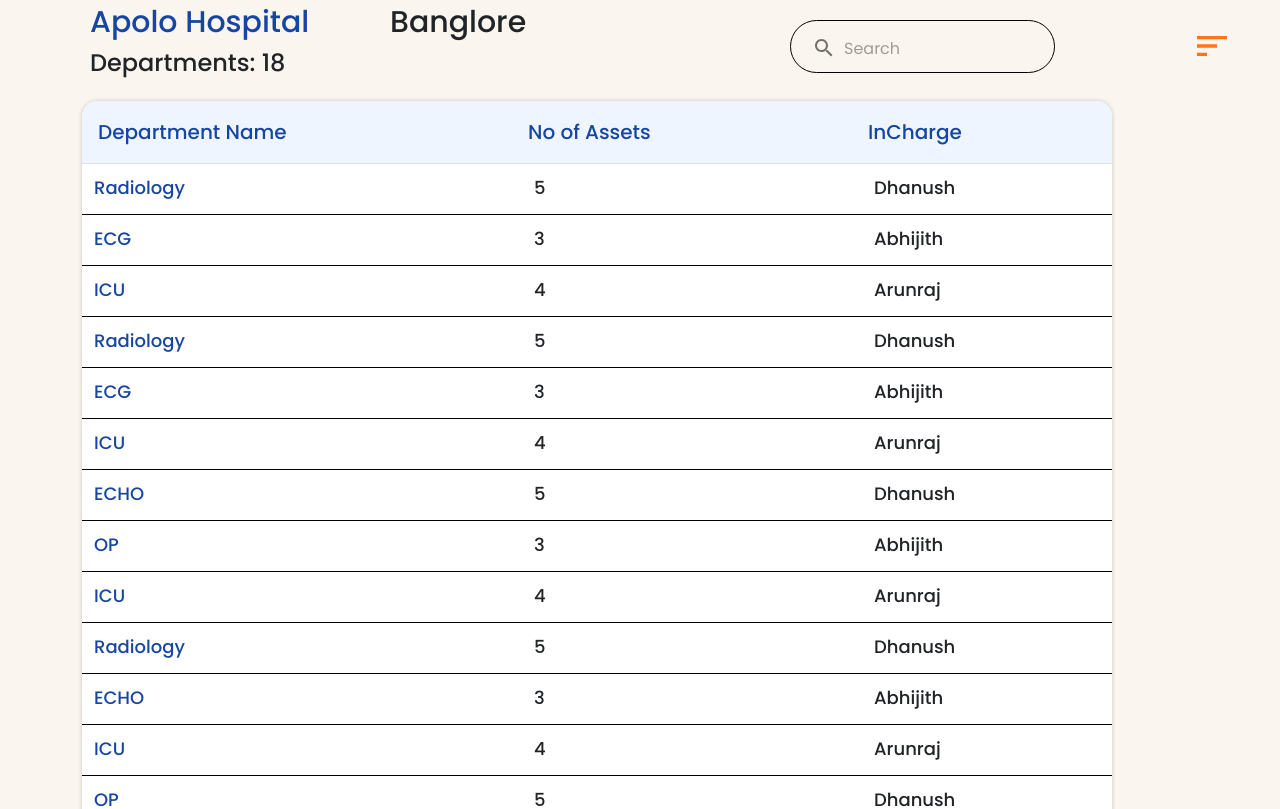
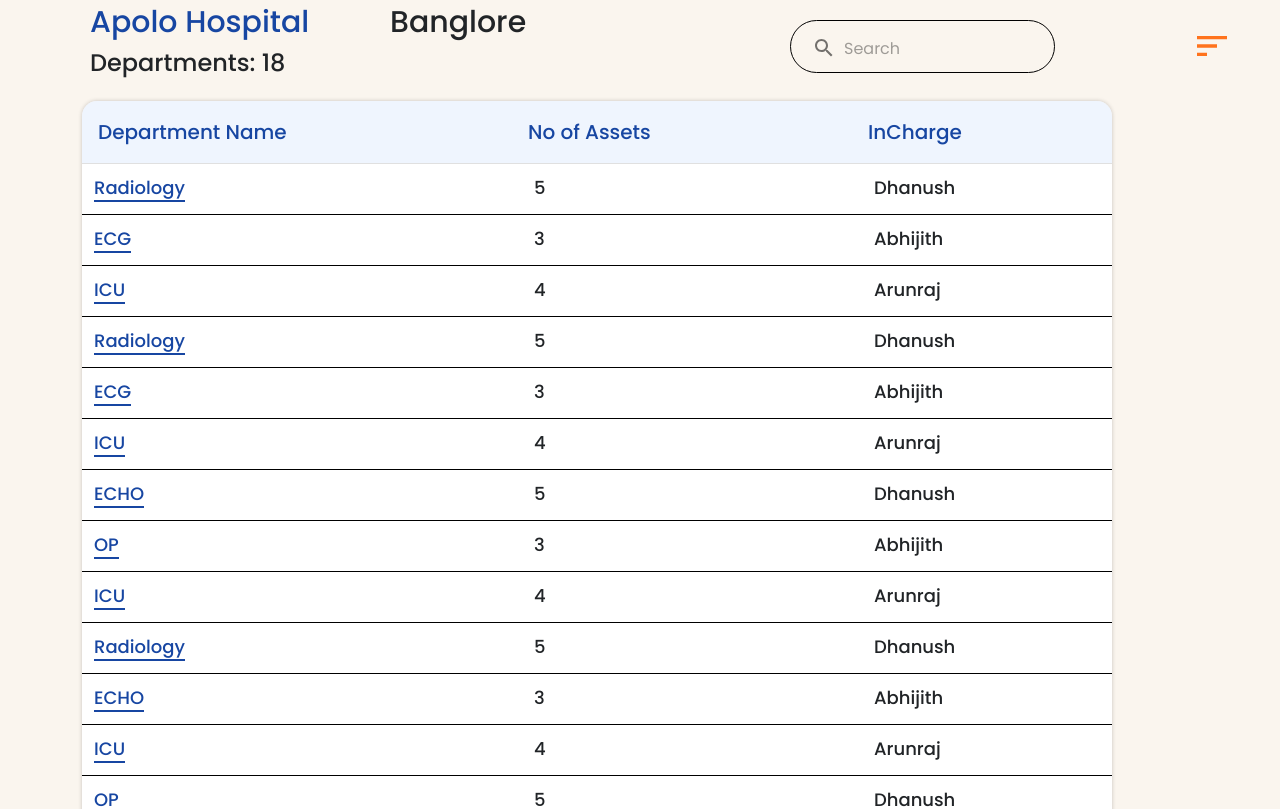
Before and after one commit to RangnathSM/Hospital-Data, a React (Create React App) app: page /departments in a window 1280 px wide. Shown: the top 809 px of the page. Built offline with nearby package versions, Linux system fonts and the light colour scheme; a web font is replaced by a local one.

Commit message:
initial commit

```diff
--- a/src/Components/Departments.jsx
+++ b/src/Components/Departments.jsx
@@ -6,6 +6,7 @@
 import IconButton from '@mui/material/IconButton';
 import SearchIcon from '@mui/icons-material/Search'
 import SortIcon from '@mui/icons-material/Sort'
+import {Link} from 'react-router-dom'
 const Departments = () => {
 
     const [searchQuery, setSearchQuery] = useState('');
@@ -199,7 +200,7 @@
                         <TableRow display="flex"  key={index}>
                         <TableCell maxWidth='1030px' sx={{background:'white',borderColor:'black', padding:'10px'}}>
                         <Box display='flex' width='1030px'>
-                        <Typography align="left" sx={{fontSize:'18px', fontWeight:'500', width:'250px',height:'30px', borderColor:'black', color:'#1746A2', marginLeft:'2px'}} component="th">{request.Dept}</Typography>
+                        <Typography align="left" sx={{fontSize:'18px', fontWeight:'500', width:'250px',height:'30px', borderColor:'black', color:'#1746A2', marginLeft:'2px'}} component="th"><Link style={{textDecoration:'none',color:'#1746A2', borderBottom:'2px solid #1746A2'}} >{request.Dept}</Link> </Typography>
                         <Typography align="left" sx={{fontSize:'18px', fontWeight:'500',color:'#212427',width:'200px',height:'30px', borderColor:'black',marginLeft:'190px'}}>{request.Asset.length}</Typography>
                         <Typography align="left" sx={{fontSize:'18px', fontWeight:'500', color:'#212427',width:'200px',height:'30px', borderColor:'black', marginLeft:'140px'}}>{request.InCharge}</Typography>
                         </Box>
```
